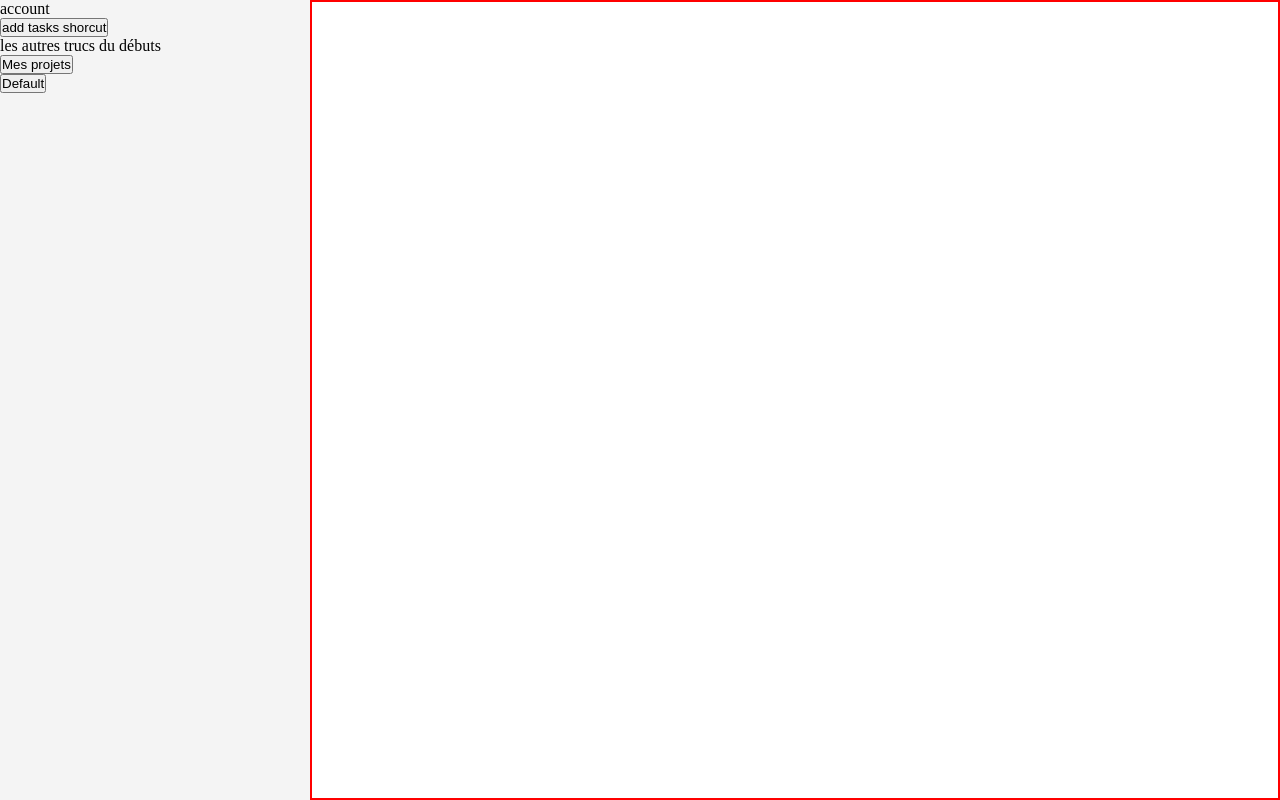
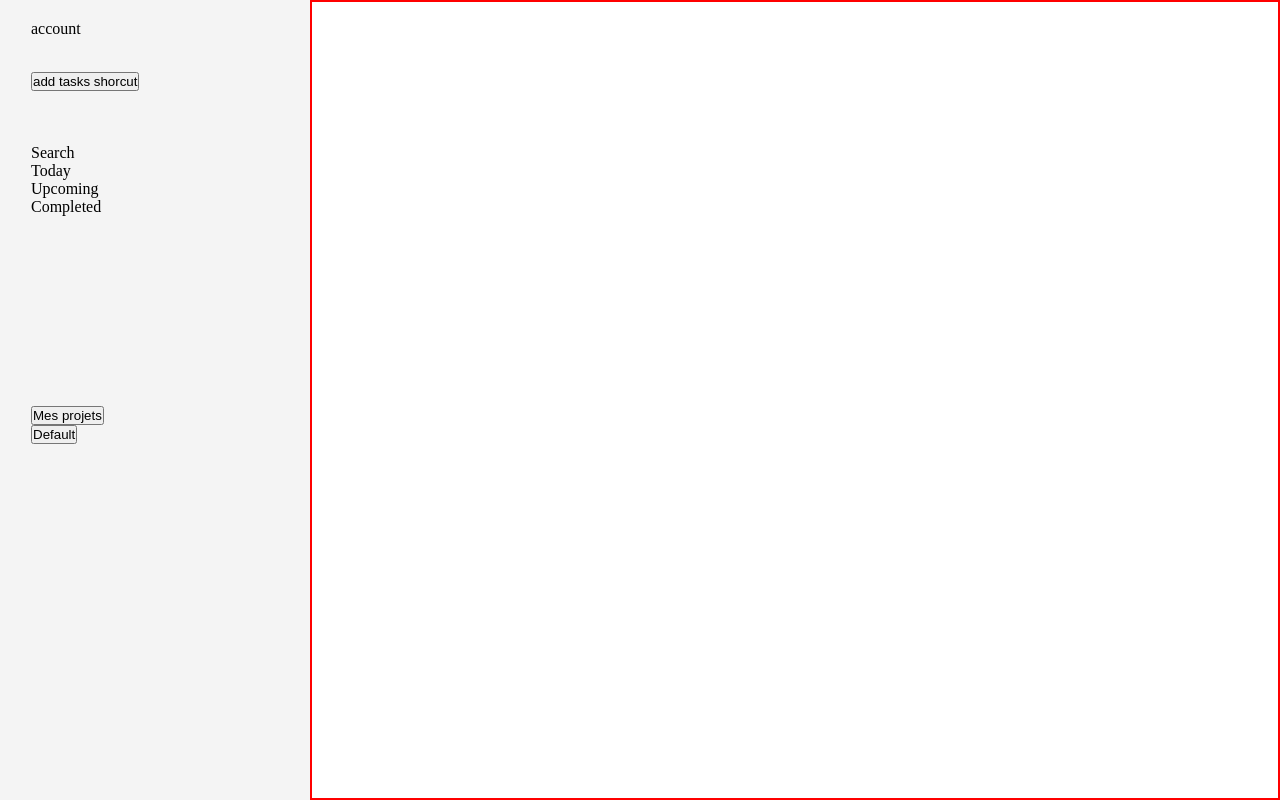
Before and after one commit to Oreus-F/ToDo, a website built with webpack: page src/template.html in a window 1280 px wide. Built offline with nearby package versions, Linux system fonts and the light colour scheme.

Commit message:
arrange classes for readibily

```diff
--- a/src/style.css
+++ b/src/style.css
@@ -15,7 +15,21 @@
 #mainContainer {
 
     min-height: 100dvh;
+}
+
+
+.flex-display{
     display: flex
+}
+
+
+.flex-first-grow{
+    flex-grow: 1;
+}
+
+
+.bgc-mlg{
+    background-color: var(--main-light-grey);
 }
 
 
@@ -27,14 +41,42 @@
 }
 
 
+#menu > div:first-child{
+    height: 100%;
 
-#menu > div:first-child{
-    background-color: var(--main-light-grey);
-    height: 100%;
+}
+
+
+#menu nav {
+    height: inherit;
+
+    flex-direction: column;
+    gap: 12px;
+}
+
+
+
+#menu nav > div:first-child{
+    flex-basis: 40px;
+    margin-top: 20px;
+}
+
+
+#menu nav > div:nth-child(2){
+    flex-basis: 60px;
+}
+
+
+#menu nav > div:last-child{
+    flex-grow: 2;
+}
+
+
+#menu nav > div > div:first-child{
+    margin: 0% 10%;
 }
 
 
 #content{
     border: 2px solid red;
-    flex-grow: 1;
 }
--- a/src/template.html
+++ b/src/template.html
@@ -6,13 +6,28 @@
     <title>ToDo | not Todo</title>
 </head>
 <body>
-    <div id="mainContainer">
+    <div id="mainContainer" class="flex-display">
         <div id="menu">
-            <div>
-                <nav>
-                    <div>account</div>
-                    <div><button>add tasks shorcut</button></div>
-                    <ul>les autres trucs du débuts</ul>
+            <div class="bgc-mlg">
+                <nav class="flex-display">
+                    <div>
+                        <div>account</div>
+                    </div>
+                    <div>
+                        <div>
+                            <button>add tasks shorcut</button>
+                        </div>
+                    </div>
+                    <div class="flex-first-grow">
+                        <div>
+                            <ul>
+                                <li>Search</li>
+                                <li>Today</li>
+                                <li>Upcoming</li>
+                                <li>Completed</li>
+                            </ul>
+                        </div>
+                    </div>
                     <div>
                         <div>
                             <button>Mes projets</button>
@@ -26,7 +41,7 @@
                 </nav>
             </div>
         </div>
-        <div id="content">
+        <div id="content" class="flex-first-grow">
 
         </div>
     </div>
```
